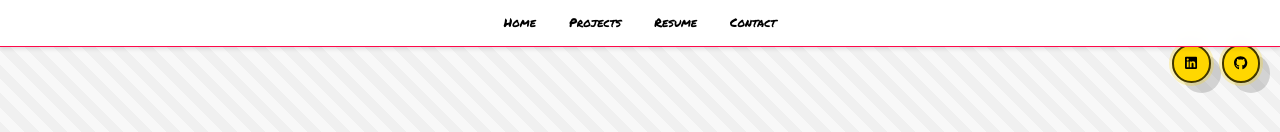
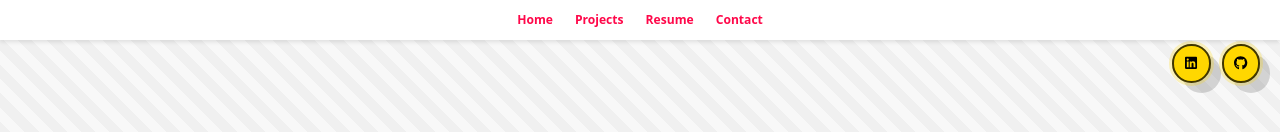
Before and after one commit to AD-Archer/AD-Archer, a React (Vite) app: page /contact in a window 1280 px wide. Shown: the top 132 px of the page. Built offline with nearby package versions, Linux system fonts and the light colour scheme; no server answers.

Commit message:
Refactor Layout component to use separate header and footer layouts

```diff
--- a/src/components/Footer.jsx
+++ /dev/null
@@ -1,49 +0,0 @@
-// src/components/Footer.jsx
-import React from 'react';
-import { Link } from 'react-router-dom';
-import SocialIcons from './social/SocialIcons'; // Reuse your existing SocialIcons component
-import styled from 'styled-components';
-
-// Styled components for the footer
-const FooterContainer = styled.footer`
-  background-color: ${({ theme }) => theme.colors.background};
-  color: ${({ theme }) => theme.colors.text};
-  padding: 2rem;
-  text-align: center;
-  border-top: 1px solid ${({ theme }) => theme.colors.primary};
-`;
-
-const FooterLinks = styled.div`
-  margin-bottom: 1rem;
-  a {
-    color: ${({ theme }) => theme.colors.text};
-    margin: 0 1rem;
-    text-decoration: none;
-    &:hover {
-      color: ${({ theme }) => theme.colors.primary};
-    }
-  }
-`;
-
-const FooterText = styled.p`
-  margin: 0;
-  font-size: 0.9rem;
-`;
-
-const Footer = () => {
-  return (
-    <FooterContainer>
-      <FooterLinks>
-        <Link to="/">Home</Link>
-        <Link to="/projects">Projects</Link>
-        {/* Add more links as needed */}
-      </FooterLinks>
-      <SocialIcons />
-      <FooterText>
-        &copy; {new Date().getFullYear()} Antonio Archer. All rights reserved.
-      </FooterText>
-    </FooterContainer>
-  );
-};
-
-export default Footer;
--- a/src/components/Header.jsx
+++ /dev/null
@@ -1,116 +0,0 @@
-import { Link } from 'react-router-dom';
-import styled from 'styled-components';
-import { motion, useScroll, useTransform } from 'framer-motion';
-
-const HeaderContainer = styled(motion.header)`
-  background-color: ${({ theme }) => theme.colors.background};
-  color: ${({ theme }) => theme.colors.text};
-  padding: 0.75rem 1rem;
-  text-align: center;
-  border-bottom: 1px solid ${({ theme }) => theme.colors.primary};
-  position: fixed;
-  top: 0;
-  left: 0;
-  right: 0;
-  z-index: 1000;
-  backdrop-filter: blur(8px);
-  background-color: ${({ theme }) => `${theme.colors.background}F0`};
-  width: 100%;
-
-  @media (max-width: 768px) {
-    padding: 0.5rem;
-  }
-`;
-
-const NavLinks = styled.nav`
-  display: flex;
-  justify-content: center;
-  gap: 2rem;
-  align-items: center;
-  flex-wrap: wrap;
-
-  @media (max-width: 768px) {
-    gap: 0.5rem;
-    justify-content: space-around;
-    width: 100%;
-  }
-`;
-
-const NavLink = styled(Link)`
-  color: ${({ theme }) => theme.colors.textPrimary};
-  text-decoration: none;
-  font-family: ${({ theme }) => theme.fonts.accent};
-  font-size: 1.1rem;
-  position: relative;
-  padding: 0.5rem;
-
-  @media (max-width: 768px) {
-    font-size: 0.9rem;
-    padding: 0.25rem 0.5rem;
-    white-space: nowrap;
-  }
-
-  &:after {
-    content: '';
-    position: absolute;
-    width: 0;
-    height: 2px;
-    bottom: 0;
-    left: 50%;
-    background-color: ${({ theme }) => theme.colors.primary};
-    transition: all 0.3s ease;
-    transform: translateX(-50%);
-
-    @media (max-width: 768px) {
-      height: 1px;
-    }
-  }
-
-  &:hover:after {
-    width: 100%;
-  }
-
-  &.active {
-    color: ${({ theme }) => theme.colors.primary};
-    &:after {
-      width: 100%;
-    }
-  }
-`;
-
-const Header = () => {
-  const { scrollY } = useScroll();
-
-  const headerBackground = useTransform(
-    scrollY,
-    [0, 100],
-    ["rgba(255, 255, 255, 0.95)", "rgba(255, 255, 255, 0.98)"]
-  );
-
-  const headerShadow = useTransform(
-    scrollY,
-    [0, 100],
-    ["0 2px 4px rgba(0,0,0,0.1)", "0 4px 8px rgba(0,0,0,0.15)"]
-  );
-
-  return (
-    <HeaderContainer
-      style={{
-        backgroundColor: headerBackground,
-        boxShadow: headerShadow,
-      }}
-      initial={{ y: -100 }}
-      animate={{ y: 0 }}
-      transition={{ type: "spring", stiffness: 100, damping: 20 }}
-    >
-      <NavLinks>
-        <NavLink to="/">Home</NavLink>
-        <NavLink to="/projects">Projects</NavLink>
-        <NavLink to="/resume">Resume</NavLink>
-        <NavLink to="/contact">Contact</NavLink>
-      </NavLinks>
-    </HeaderContainer>
-  );
-};
-
-export default Header;
--- a/src/components/Layout.jsx
+++ b/src/components/Layout.jsx
@@ -1,8 +1,8 @@
 import PropTypes from 'prop-types';
 import styled from 'styled-components';
 import { motion } from 'framer-motion';
-import Footer from './Footer';
-import Header from './Header';
+import MainFooter from '../layouts/MainFooter';
+import MainHeader from '../layouts/MainHeader';
 import { useLocation } from 'react-router-dom';
 import { useChatContext } from '../context/ChatContext';
 
@@ -79,11 +79,11 @@ const Layout = ({ children }) => {
       transition={{ duration: 0.5 }}
     >
       <HeaderWrapper hideHeader={isChatOpen}>
-        <Header />
+        <MainHeader />
       </HeaderWrapper>
       <ContentWrapper pathname={location.pathname}>
         {children}
-        {!isSpecialPage && <Footer />}
+        {!isSpecialPage && <MainFooter />}
       </ContentWrapper>
     </ComicPanel>
   );
--- /dev/null
+++ b/src/layouts/MainFooter.jsx
@@ -0,0 +1,45 @@
+import styled from 'styled-components';
+import { motion } from 'framer-motion';
+
+const FooterContainer = styled(motion.footer)`
+  width: 100%;
+  padding: 2rem 0;
+  background: ${props => props.theme.colors.background};
+  border-top: 1px solid ${props => props.theme.colors.border};
+`;
+
+const FooterContent = styled.div`
+  max-width: 1200px;
+  margin: 0 auto;
+  text-align: center;
+  color: ${props => props.theme.colors.textSecondary};
+  font-size: 0.9rem;
+
+  a {
+    color: ${props => props.theme.colors.primary};
+    text-decoration: none;
+    transition: color 0.3s ease;
+
+    &:hover {
+      color: ${props => props.theme.colors.accent};
+    }
+  }
+`;
+
+const MainFooter = () => {
+  const currentYear = new Date().getFullYear();
+
+  return (
+    <FooterContainer
+      initial={{ opacity: 0 }}
+      animate={{ opacity: 1 }}
+      transition={{ duration: 0.5 }}
+    >
+      <FooterContent>
+        <p>© {currentYear} Antonio Archer. All rights reserved.</p>
+      </FooterContent>
+    </FooterContainer>
+  );
+};
+
+export default MainFooter;
--- /dev/null
+++ b/src/layouts/MainHeader.jsx
@@ -0,0 +1,87 @@
+import { useScroll, useTransform, motion } from 'framer-motion';
+import styled from 'styled-components';
+import { Link } from 'react-router-dom';
+
+const HeaderContainer = styled(motion.header)`
+  position: fixed;
+  top: 0;
+  left: 0;
+  right: 0;
+  padding: 1rem;
+  z-index: 1000;
+  backdrop-filter: blur(5px);
+  -webkit-backdrop-filter: blur(5px);
+`;
+
+const NavLinks = styled.nav`
+  display: flex;
+  justify-content: center;
+  gap: 2rem;
+  max-width: 1200px;
+  margin: 0 auto;
+`;
+
+const NavLink = styled(Link)`
+  color: ${props => props.theme.colors.primary};
+  text-decoration: none;
+  font-weight: 600;
+  font-size: 1.1rem;
+  transition: all 0.3s ease;
+  position: relative;
+
+  &:hover {
+    color: ${props => props.theme.colors.accent};
+  }
+
+  &::after {
+    content: '';
+    position: absolute;
+    bottom: -4px;
+    left: 0;
+    width: 0;
+    height: 2px;
+    background: ${props => props.theme.colors.accent};
+    transition: width 0.3s ease;
+  }
+
+  &:hover::after {
+    width: 100%;
+  }
+`;
+
+const MainHeader = () => {
+  const { scrollY } = useScroll();
+
+  const headerBackground = useTransform(
+    scrollY,
+    [0, 100],
+    ["rgba(255, 255, 255, 0.95)", "rgba(255, 255, 255, 0.98)"]
+  );
+
+  const headerShadow = useTransform(
+    scrollY,
+    [0, 100],
+    ["0 2px 4px rgba(0,0,0,0.1)", "0 4px 8px rgba(0,0,0,0.15)"]
+  );
+
+  return (
+    <HeaderContainer
+      style={{
+        backgroundColor: headerBackground,
+        boxShadow: headerShadow,
+      }}
+      initial={{ y: -100 }}
+      animate={{ y: 0 }}
+      transition={{ type: "spring", stiffness: 100, damping: 20 }}
+    >
+      <NavLinks>
+        <NavLink to="/">Home</NavLink>
+        <NavLink to="/projects">Projects</NavLink>
+        <NavLink to="/resume">Resume</NavLink>
+        <NavLink to="/contact">Contact</NavLink>
+      </NavLinks>
+    </HeaderContainer>
+  );
+};
+
+export default MainHeader;
```
